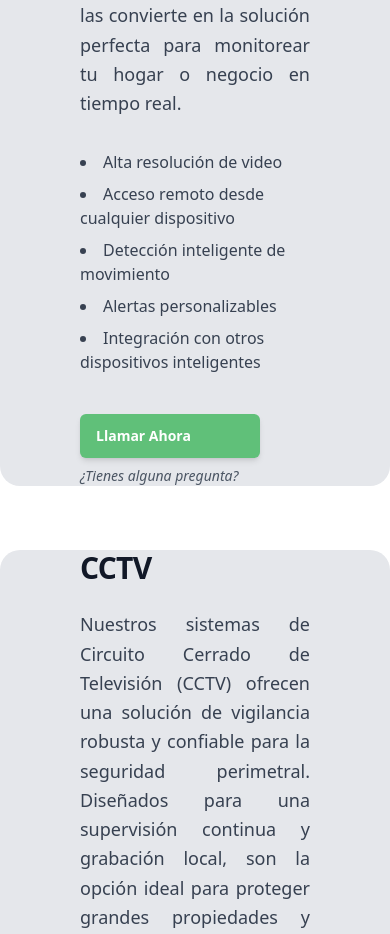
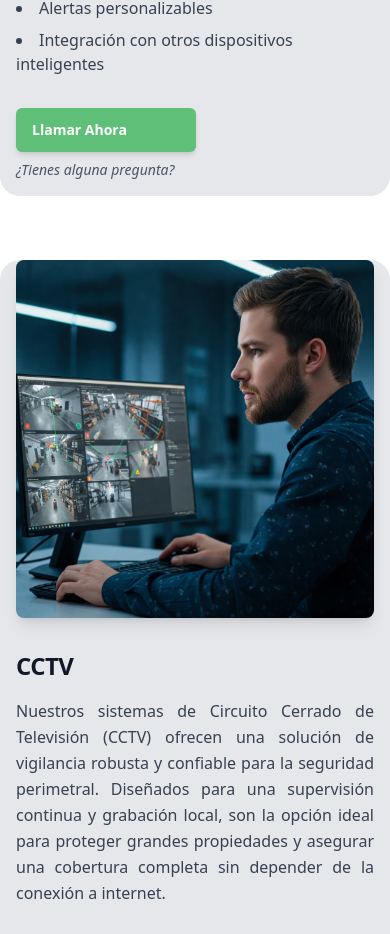
Before and after one commit to raydan90s/alpha_Roma, a React (Vite) app: page /camaras in a window 390 px wide. Shown: the part 2028-2962 px from the top of the page. Built offline with nearby package versions, Linux system fonts and the light colour scheme.

Commit message:
COMPONENTE RESPONSIVO

```diff
--- a/src/pages/securityCameras/SplitSection.tsx
+++ b/src/pages/securityCameras/SplitSection.tsx
@@ -17,45 +17,45 @@ const SplitSection: React.FC<SplitSectionProps> = ({
   features,
   isImageLeft = false,
 }) => {
-  const imageOrder = isImageLeft ? 'order-1' : 'order-2';
-  const textOrder = isImageLeft ? 'order-2' : 'order-1';
+  const imageOrder = isImageLeft ? 'md:order-1 order-1' : 'md:order-2 order-1';
+  const textOrder = isImageLeft ? 'md:order-2 order-2' : 'md:order-1 order-2';
   const gridTemplateColumns = 'grid-cols-1 md:grid-cols-2'; // Usamos grid-cols-2 fijo en pantallas medianas y grandes
 
   return (
     <section id={id} className="py-4"> {/* Mantenemos el padding vertical */}
-      <div className="mx-auto md: bg-gray-200 max-w-[95rem] rounded-[20px]">
-        <div className={`grid ${gridTemplateColumns} gap-8 items-stretch`}> {/* Eliminamos md:min-h-screen */}
+      <div className="mx-auto bg-gray-200 max-w-[95rem] rounded-[20px]">
+        <div className={`grid ${gridTemplateColumns} gap-4 md:gap-8 items-stretch`}>
           {/* Image Section */}
-          <div className={`relative ${imageOrder} h-full`}>
+          <div className={`relative ${imageOrder} h-full w-full px-4 md:px-0`}>
             <img
               src={image}
               alt={label}
-              className="max-w-full rounded-lg shadow-lg object-cover"
+              className="w-full h-full rounded-lg shadow-lg object-cover"
             />
           </div>
           {/* Text Content Section */}
-          <div className={`flex flex-col justify-center ${textOrder} text-left px-20`}>
-            <h2 className="text-3xl font-bold text-gray-900 mb-6 tracking-tight"> {/* Más oscuro, tracking */}
+          <div className={`flex flex-col justify-center ${textOrder} text-left px-4 py-4 md:px-20`}>
+            <h2 className="text-2xl md:text-3xl font-bold text-gray-900 mb-4 md:mb-6 tracking-tight">
               {label}
             </h2>
-            <p className="text-lg text-gray-700 mb-8 leading-relaxed" style={{ textAlign: 'justify' }}> {/* Añadimos estilo en línea para justificar */}
+            <p className="text-base md:text-lg text-gray-700 mb-6 md:mb-8 leading-relaxed" style={{ textAlign: 'justify' }}>
               {description}
             </p>
-            <ul className="list-disc list-inside text-gray-700 mb-8">
+            <ul className="list-disc list-inside text-gray-700 mb-6 md:mb-8">
               {features.map((feature, index) => (
-                <li key={index} className="mb-2"> {/* Espacio entre ítems */}
+                <li key={index} className="mb-2">
                   {feature}
                 </li>
               ))}
             </ul>
-            <div className="flex flex-col sm:flex-row sm:items-center sm:justify-start"> {/* Alineación en fila en pantallas medianas */}
+            <div className="flex flex-col sm:flex-row sm:items-center sm:justify-start">
               <a
                 href="tel:8445917193"
                 className="bg-primary hover:bg-acent text-white font-semibold px-4 py-3 rounded-md shadow-md transition duration-200 ease-in-out text-sm whitespace-nowrap max-w-[180px] mr-4 mb-2 sm:mb-0"
               >
                 Llamar Ahora
               </a>
-              <p className="text-sm text-gray-600 italic">¿Tienes alguna pregunta?</p> {/* Ligeramente más oscuro */}
+              <p className="text-sm text-gray-600 italic">¿Tienes alguna pregunta?</p>
             </div>
           </div>
         </div>
```
